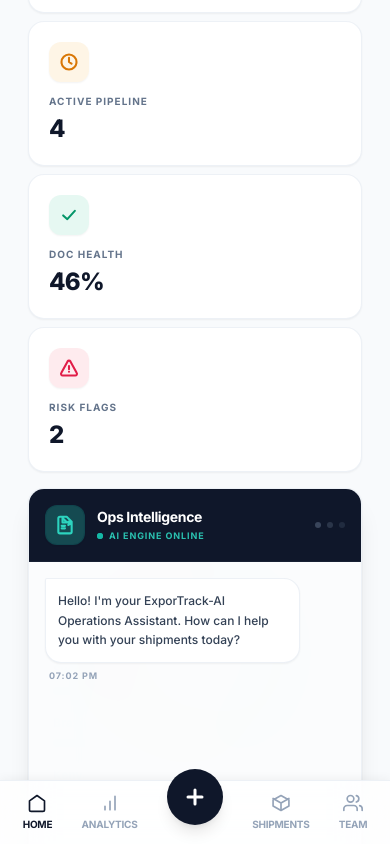
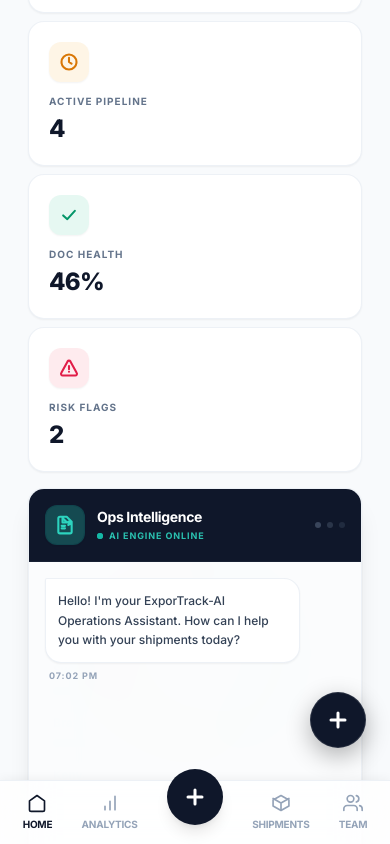
Before and after one commit to bhedanikhilkumar-code/ExporTrack-AI, a React (Vite) app: page / in a window 390 px wide. Both pictures are taken after a click on the button "Open Demo". Shown: the part 1550-2394 px from the top of the page. Built offline with nearby package versions, Linux system fonts and the light colour scheme.

Commit message:
feat: add mobile floating action button for quick shipment creation

```diff
--- a/src/components/AppLayout.tsx
+++ b/src/components/AppLayout.tsx
@@ -8,6 +8,7 @@
 import UserProfileDropdown from './UserProfileDropdown';
 import { useScrollDirection } from '../hooks/useScrollDirection';
 import MobileBottomNav from './MobileBottomNav';
+import MobileFAB from './MobileFAB';
 
 const navItems = [
   { to: '/dashboard', label: 'Dashboard', icon: 'dashboard' },
@@ -358,6 +359,7 @@
       </div>
 
       <MobileBottomNav />
+      <MobileFAB />
 
       {/* Command Palette */}
       <CommandPalette
--- /dev/null
+++ b/src/components/MobileFAB.tsx
@@ -0,0 +1,17 @@
+import { useNavigate } from 'react-router-dom';
+import AppIcon from './AppIcon';
+
+export default function MobileFAB() {
+  const navigate = useNavigate();
+
+  return (
+    <button
+      onClick={() => navigate('/shipments/create')}
+      className="fixed bottom-24 right-6 z-40 flex h-14 w-14 items-center justify-center rounded-full bg-slate-900 text-white shadow-[0_8px_25px_rgba(0,0,0,0.3)] transition-all duration-300 active:scale-90 hover:scale-105 dark:bg-teal-500 dark:text-slate-950 dark:shadow-[0_8px_25px_rgba(20,184,166,0.3)] md:hidden border border-white/10"
+      aria-label="Create Shipment"
+    >
+      <div className="absolute inset-0 rounded-full animate-ping bg-slate-900/20 dark:bg-teal-500/20" />
+      <AppIcon name="plus" className="h-6 w-6 relative z-10" strokeWidth={3} />
+    </button>
+  );
+}
```
